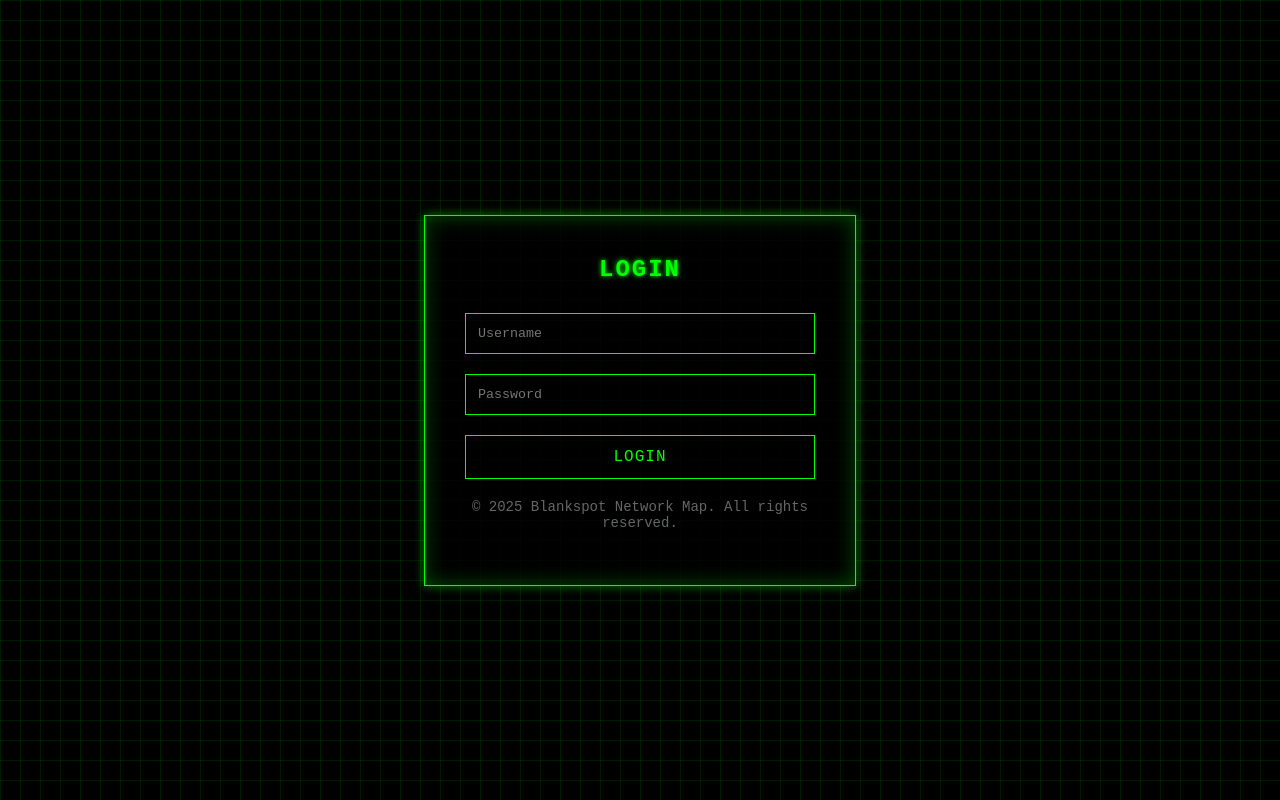
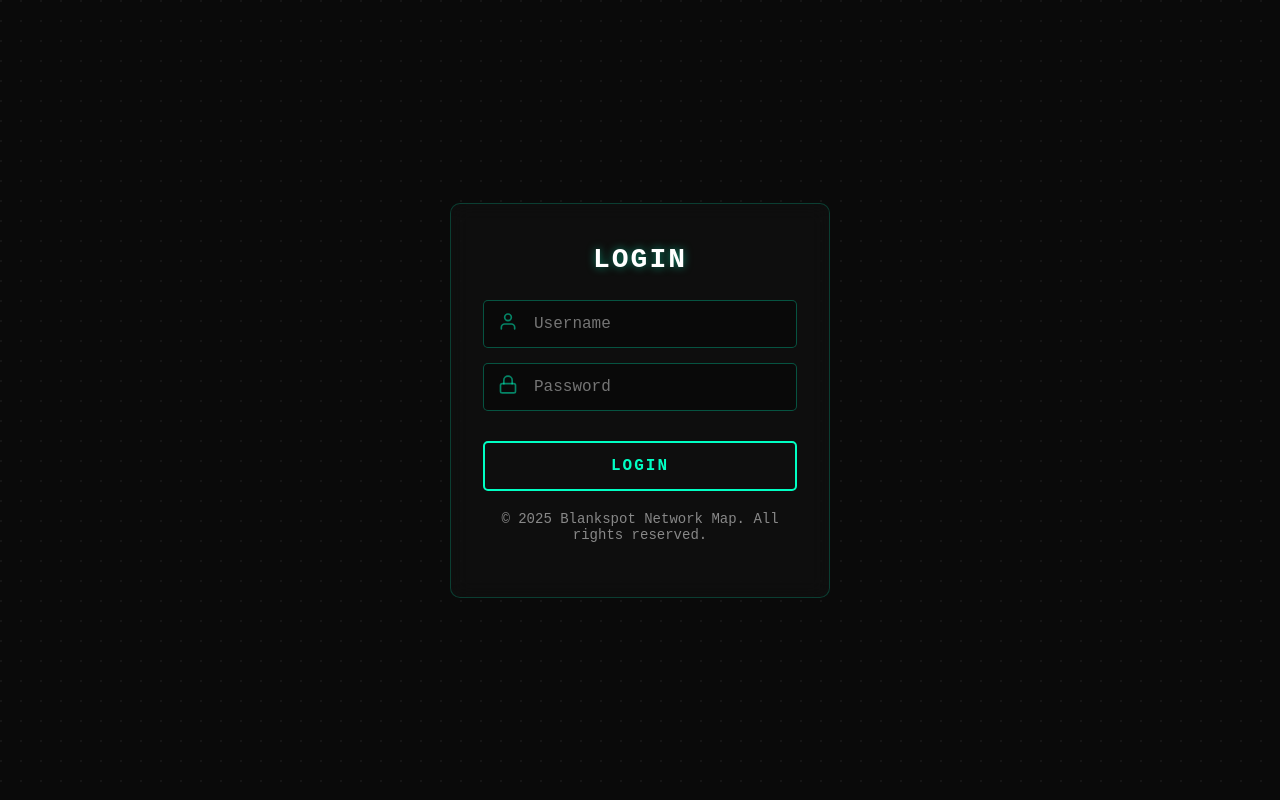
Before and after one commit to sahrilns/proyek-monitoring-jaringan, a Flask app: page /login in a window 1280 px wide. Run offline with Flask 3, Linux system fonts and the light colour scheme; some libraries are stand-ins or nearby versions.

Commit message:
Memperbarui desain halaman login

```diff
--- a/templates/login.html
+++ b/templates/login.html
@@ -5,130 +5,152 @@
     <title>Login - Network Map</title>
     <meta name="viewport" content="width=device-width, initial-scale=1.0" />
     <style>
+      /* --- Variabel Warna untuk Tema Baru --- */
+      :root {
+        --primary-color: #00ffc3; /* Warna hijau utama */
+        --secondary-color: #ff00c8; /* Warna magenta sebagai aksen */
+        --dark-color: #0a0a0a;
+        --bg-color: #1a1a1a;
+      }
+
+      * {
+        box-sizing: border-box;
+      }
+
       body {
-        font-family: -apple-system, BlinkMacSystemFont, "Segoe UI", sans-serif;
+        margin: 0;
+        min-height: 100vh;
         display: flex;
+        flex-direction: column;
+        align-items: center;
         justify-content: center;
-        align-items: center;
-        height: 100vh;
-        margin: 0;
-        background-color: #000;
-        background-image: linear-gradient(
-            rgba(0, 255, 0, 0.1) 1px,
-            transparent 1px
-          ),
-          linear-gradient(90deg, rgba(0, 255, 0, 0.1) 1px, transparent 1px);
+        background-color: var(--dark-color);
+        /* Latar belakang dengan gradien halus */
+        background-image: radial-gradient(
+          circle at 1px 1px,
+          rgba(255, 255, 255, 0.05) 1px,
+          transparent 0
+        );
         background-size: 20px 20px;
-        color: #0f0;
+        color: var(--primary-color);
         font-family: "Courier New", monospace;
+        padding: 1rem;
       }
+
+      /* --- DESAIN BARU UNTUK KOTAK LOGIN --- */
       .login-container {
-        background: rgba(0, 0, 0, 0.8);
-        padding: 2.5rem;
-        border-radius: 0;
-        border: 1px solid #0f0;
-        box-shadow: 0 0 10px rgba(0, 255, 0, 0.5),
-          0 0 20px rgba(0, 255, 0, 0.3) inset;
+        /* Efek Glassmorphism */
+        background: rgba(30, 30, 30, 0.25);
+        backdrop-filter: blur(10px);
+        -webkit-backdrop-filter: blur(10px);
+
+        padding: 2.5rem 2rem;
         text-align: center;
-        width: 350px;
-        transition: all 0.5s;
+        width: 100%;
+        max-width: 380px;
         position: relative;
-        overflow: hidden;
         animation: fadeIn 1s ease-in-out;
+        border: 1px solid rgba(0, 255, 195, 0.2);
+        border-radius: 10px; /* Sudut dibuat sedikit melengkung */
       }
+
       @keyframes fadeIn {
         from {
           opacity: 0;
-          transform: translateY(-20px);
+          transform: scale(0.95);
         }
         to {
           opacity: 1;
-          transform: translateY(0);
+          transform: scale(1);
         }
       }
-      .login-container:before {
-        content: "";
-        position: absolute;
-        top: 0;
-        left: -100%;
-        width: 100%;
-        height: 100%;
-        background: linear-gradient(
-          90deg,
-          transparent,
-          rgba(0, 255, 0, 0.1),
-          transparent
-        );
-        transition: 0.5s;
-      }
-      .login-container:hover:before {
-        left: 100%;
-      }
+
       h2 {
         margin-top: 0;
-        color: #0f0;
-        font-size: 24px;
-        margin-bottom: 20px;
-        text-shadow: 0 0 5px #0f0;
+        color: #fff;
+        font-size: 28px;
+        margin-bottom: 25px;
+        text-shadow: 0 0 8px rgba(0, 255, 195, 0.5);
         letter-spacing: 2px;
+        font-family: "Courier New", monospace;
       }
 
-      /* Gaya untuk pesan error */
-      .error-message {
-        color: #ff4d4d;
-        background-color: rgba(255, 0, 0, 0.1);
-        border: 1px solid #ff4d4d;
-        padding: 10px;
-        margin-bottom: 20px;
-        text-align: center;
+      .input-group {
+        position: relative;
+        margin-bottom: 15px;
+      }
+
+      .input-group .icon {
+        position: absolute;
+        left: 15px;
+        top: 50%;
+        transform: translateY(-50%);
+        color: rgba(0, 255, 195, 0.5);
+        transition: color 0.3s;
       }
 
       input[type="text"],
       input[type="password"] {
         width: 100%;
-        padding: 12px;
-        margin: 10px 0;
-        border: 1px solid #0f0;
-        border-radius: 0;
-        box-sizing: border-box;
-        background: transparent;
-        color: #0f0;
+        padding: 14px 14px 14px 50px; /* Padding untuk ikon */
+        border: 1px solid rgba(0, 255, 195, 0.3);
+        border-radius: 5px;
+        background: rgba(0, 0, 0, 0.3);
+        color: #fff;
         font-family: "Courier New", monospace;
+        font-size: 16px;
         transition: all 0.3s;
       }
+
       input[type="text"]:focus,
       input[type="password"]:focus {
-        border-color: #0f0;
         outline: none;
-        box-shadow: 0 0 10px rgba(0, 255, 0, 0.5);
-        background: rgba(0, 255, 0, 0.1);
+        border-color: var(--primary-color);
+        box-shadow: 0 0 15px rgba(0, 255, 195, 0.3);
       }
+
+      input[type="text"]:focus + .icon,
+      input[type="password"]:focus + .icon {
+        color: var(--primary-color);
+      }
+
       button {
         width: 100%;
-        padding: 12px;
+        padding: 14px;
         background: transparent;
-        color: #0f0;
-        border: 1px solid #0f0;
-        border-radius: 0;
+        color: var(--primary-color);
+        border: 2px solid var(--primary-color);
+        border-radius: 5px;
         cursor: pointer;
         font-size: 16px;
         font-family: "Courier New", monospace;
         transition: all 0.3s;
         text-transform: uppercase;
-        letter-spacing: 1px;
-        position: relative;
-        overflow: hidden;
-        margin-top: 10px;
+        letter-spacing: 2px;
+        margin-top: 15px;
+        font-weight: bold;
       }
+
       button:hover {
-        background: rgba(0, 255, 0, 0.2);
-        text-shadow: 0 0 5px #0f0;
-        box-shadow: 0 0 10px rgba(0, 255, 0, 0.5);
+        background: var(--primary-color);
+        color: #000;
+        box-shadow: 0 0 20px var(--primary-color);
       }
+
       .footer {
         margin-top: 20px;
         font-size: 14px;
-        color: #666;
+        color: #888;
+      }
+
+      .error-message {
+        color: #ff8a8a;
+        background-color: rgba(255, 0, 0, 0.15);
+        border: 1px solid #ff4d4d;
+        padding: 10px;
+        margin-bottom: 20px;
+        text-align: center;
+        border-radius: 5px;
       }
     </style>
   </head>
@@ -141,13 +163,49 @@
       {% endif %}
 
       <form action="/login" method="post">
+        <div class="input-group">
           <input type="text" name="username" placeholder="Username" required />
+          <span class="icon">
+            <svg
+              xmlns="http://www.w3.org/2000/svg"
+              width="20"
+              height="20"
+              viewBox="0 0 24 24"
+              fill="none"
+              stroke="currentColor"
+              stroke-width="2"
+              stroke-linecap="round"
+              stroke-linejoin="round"
+            >
+              <path d="M20 21v-2a4 4 0 0 0-4-4H8a4 4 0 0 0-4 4v2"></path>
+              <circle cx="12" cy="7" r="4"></circle>
+            </svg>
+          </span>
+        </div>
+        <div class="input-group">
           <input
             type="password"
             name="password"
             placeholder="Password"
             required
           />
+          <span class="icon">
+            <svg
+              xmlns="http://www.w3.org/2000/svg"
+              width="20"
+              height="20"
+              viewBox="0 0 24 24"
+              fill="none"
+              stroke="currentColor"
+              stroke-width="2"
+              stroke-linecap="round"
+              stroke-linejoin="round"
+            >
+              <rect x="3" y="11" width="18" height="11" rx="2" ry="2"></rect>
+              <path d="M7 11V7a5 5 0 0 1 10 0v4"></path>
+            </svg>
+          </span>
+        </div>
         <button type="submit">Login</button>
       </form>
       <div class="footer">
```
Lines whose indentation alone changed are shown as unchanged.
